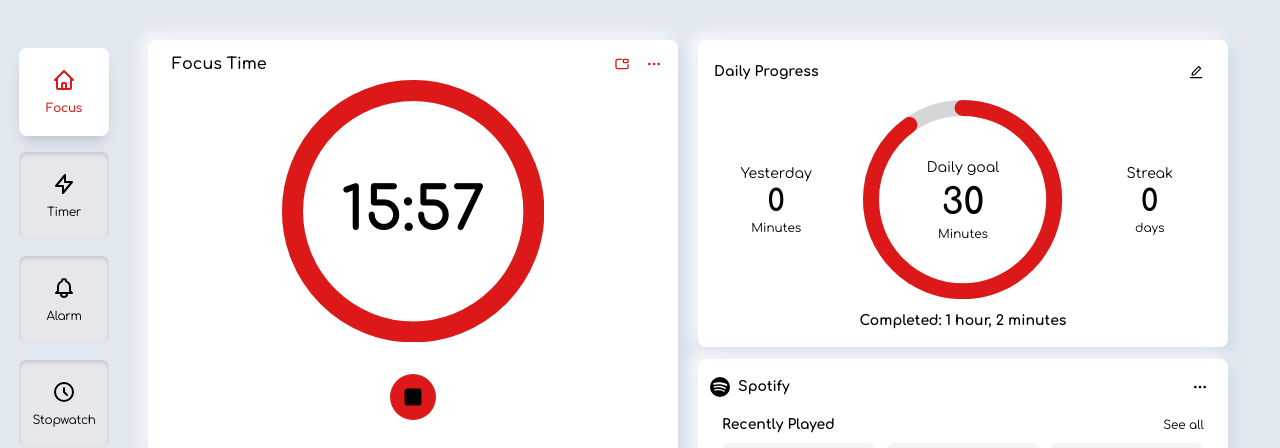
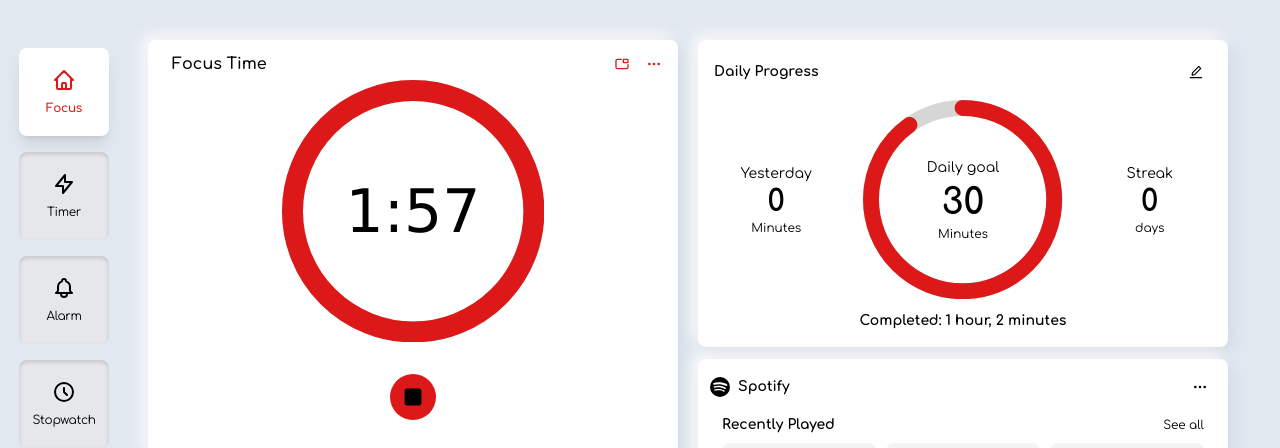
Before and after one commit to Baayeh/focus-hub, a React (Vite) app: page / in a window 1280 px wide. Both pictures are taken after a click on the button "Start focus session". Shown: the top 448 px of the page. Built offline with nearby package versions, Linux system fonts and the light colour scheme; grey boxes are pictures that could not be loaded.

Commit message:
Add Break time feature

```diff
--- a/src/components/FocusComponent.jsx
+++ b/src/components/FocusComponent.jsx
@@ -15,8 +15,11 @@ const FocusComponent = () => {
   const [mins, setMins] = useState(15);
   const [secs, setSecs] = useState(0);
   const [breakTime, setBreakTime] = useState(0);
+  const [isbreakTime, setIsBreakTime] = useState(false);
   const [session, setSession] = useState(false);
   const [count, setCount] = useState(100);
+
+  const makeTwoDigits = (num) => (num < 10 ? '0' : '') + num;
 
   const increaseTimer = () => {
     setMins((prevMins) => prevMins + 15);
@@ -30,43 +33,58 @@ const FocusComponent = () => {
 
   const startSession = (e) => {
     setSession(true);
-    setTimer(mins);
+    setTimer(1);
     setSecs(59);
   };
 
   const stopSession = () => {
     setSession(false);
+    setIsBreakTime(false);
+    setTimer(0);
     setSecs(0);
+    setCount(100);
   };
 
   useEffect(() => {
     let interval;
     if (session) {
       interval = setInterval(() => {
-        setSecs((prevSecs) => prevSecs - 1);
-        if (secs !== 0) {
-        }
+        setSecs((prevSecs) => makeTwoDigits(prevSecs - 1));
       }, 1000);
 
-      if (secs === 0) {
-        setTimer((prevTimer) => prevTimer - 1);
+      if (Number(secs) === 0) {
+        setTimer((prevTimer) => makeTwoDigits(prevTimer - 1));
         setSecs(59);
-        setCount((prevCount) => prevCount - Math.round(prevCount / timer));
+        setCount(
+          (prevCount) => prevCount - Math.round(prevCount / Number(timer))
+        );
       }
 
-      if (timer === 0) {
-        setSession(false);
-        setSecs(0);
+      if (Number(timer) === 0 && Number(secs) === 0) {
+        if (breakTime > 0) {
+          setIsBreakTime(true);
+          setTimer(1);
+          setSecs(59);
 
+          // if (Number(timer) === 0 && Number(secs) === 0) {
+          //   setIsBreakTime(false);
+          //   setTimer(0);
+          //   setSecs(0);
+          // }
+        } else {
+          setIsBreakTime(false);
+          setSession(false);
+          setTimer(0);
+          setSecs(0);
+          setCount(100);
+        }
       }
     }
     return () => clearInterval(interval);
   }, [session, secs, timer]);
 
-  console.log(count);
-
   useEffect(() => {
-    const breakNo = Math.floor(mins / 20);
+    const breakNo = Math.floor(mins / 25);
     setBreakTime(breakNo);
 
     if (mins > 20) {
@@ -76,15 +94,6 @@ const FocusComponent = () => {
       setChecked(false);
     }
   }, [mins]);
-
-  // useEffect(() => {
-  //   if (mins > 20) {
-  //     setDisable(false);
-  //   } else {
-  //     setDisable(true);
-  //     setChecked(false);
-  //   }
-  // }, [mins]);
 
   return (
     <div className="focus-comonent card bg-white shadow-white-shadow rounded-lg mb-3 p-2">
@@ -176,13 +185,32 @@ const FocusComponent = () => {
               styles={buildStyles({ pathColor: '#dd1818', textColor: '#f88' })}
               counterClockwise={true}
             >
-              <div className="text-6xl md:text-6xl font-bold">
-                <span>{timer}</span>
-                <span>:</span>
-                <span>{secs}</span>
-              </div>
+              {!isbreakTime ? (
+                <div
+                  className="text-6xl md:text-6xl"
+                  style={{ fontFamily: 'Verdana, Geneva, Tahoma, sans-serif' }}
+                >
+                  <span>{timer}</span>
+                  <span>:</span>
+                  <span>{secs}</span>
+                </div>
+              ) : (
+                <div
+                  className="text-2xl md:text-2xl"
+                  style={{ fontFamily: 'Verdana, Geneva, Tahoma, sans-serif' }}
+                >
+                  <h3>Break Time</h3>
+                  <div className="font-semibold flex justify-center text-3xl md:text-4xl">
+                    <span>{timer}</span>
+                    <span>:</span>
+                    <span>{secs}</span>
+                  </div>
+                </div>
+              )}
             </CircularProgressbarWithChildren>
           </div>
+
+          {breakTime > 0 && <p>Up Next: 5 mins break</p>}
 
           <div className="stop-session flex justify-center my-8">
             <button
```
